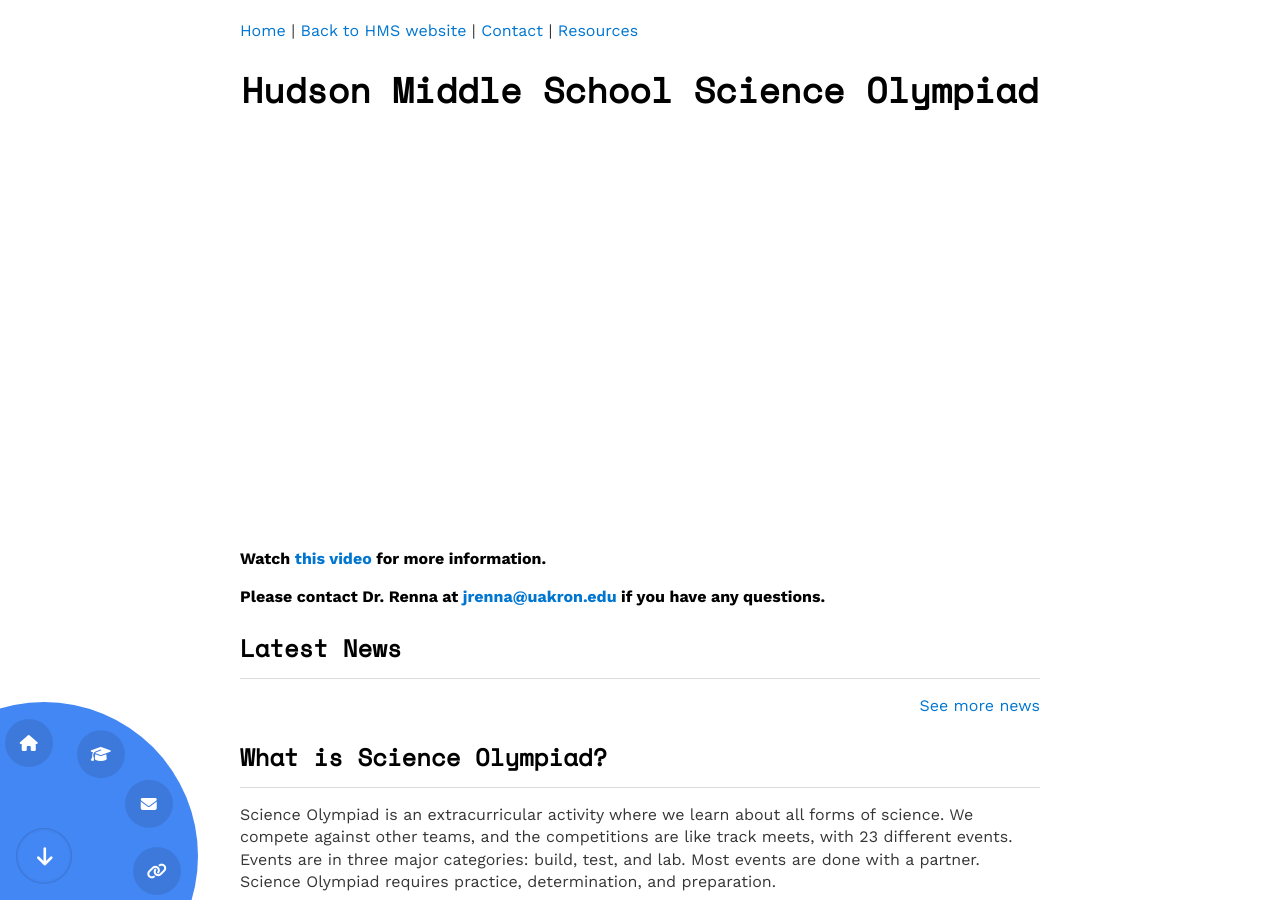
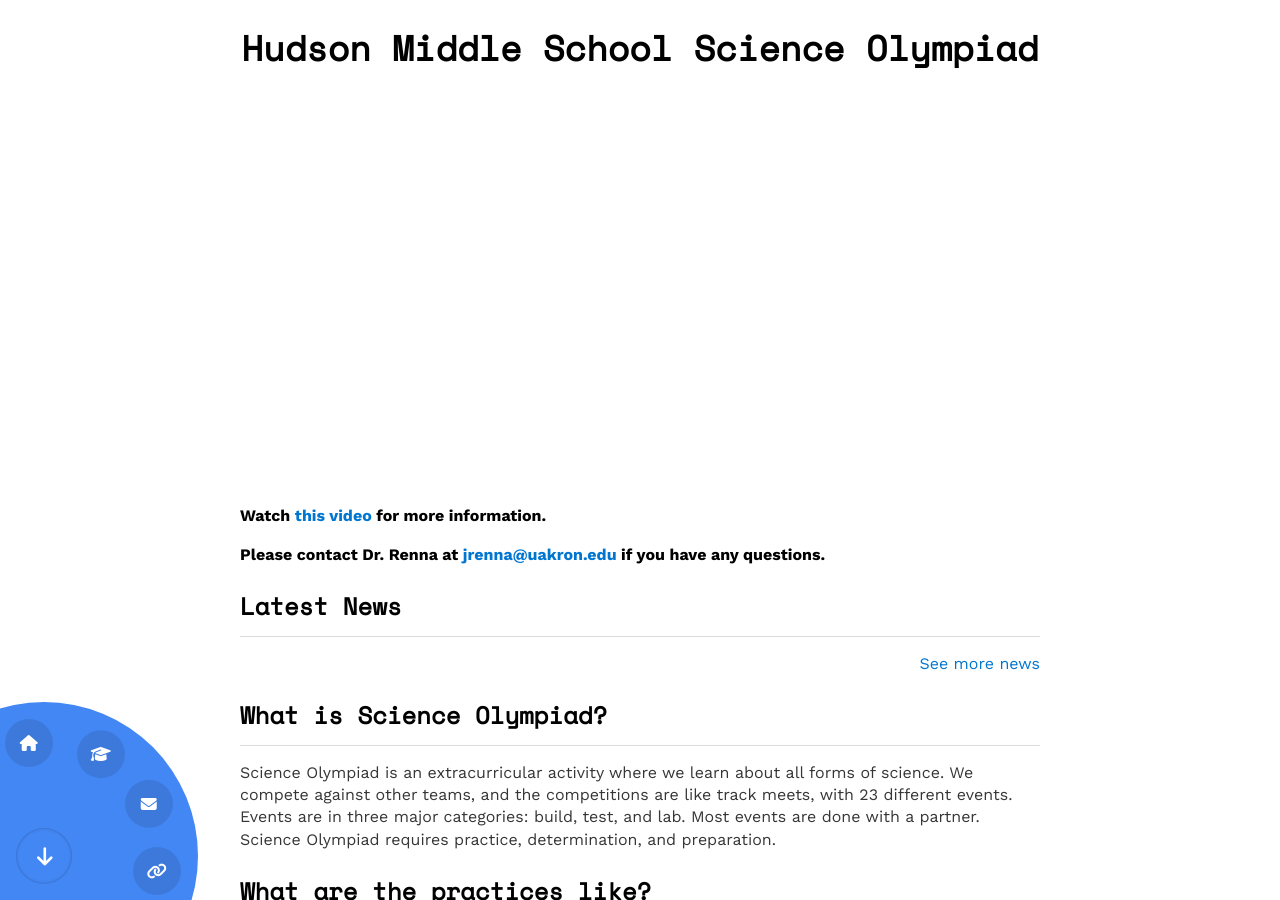
Before and after one commit to HMSSO/SciOly-Website, a Jekyll site: the page built from index.md, in a window 1280 px wide and 900 px high. Built offline with Jekyll 4.4.1, drawn with Linux system fonts in a browser that asks for light colours; nearby versions of some CDN libraries.

Commit message:
Update homepage.html

```diff
--- a/_layouts/homepage.html
+++ b/_layouts/homepage.html
@@ -13,9 +13,6 @@
 	<script src="https://use.fontawesome.com/c3dc2f3a63.js"></script>
 </head>
 <body>
-    <header>
-	    <p><a href="https://scioly.netlify.app">Home</a> | <a href="https://www.hudson.k12.oh.us">Back to HMS website</a> | <a href="/contact.html">Contact</a> | <a href="/links.html">Resources</a></p>
-	</header>
 	<h1 style=" text-align: center;">
         {{ page.title }}
     </h1>
```
